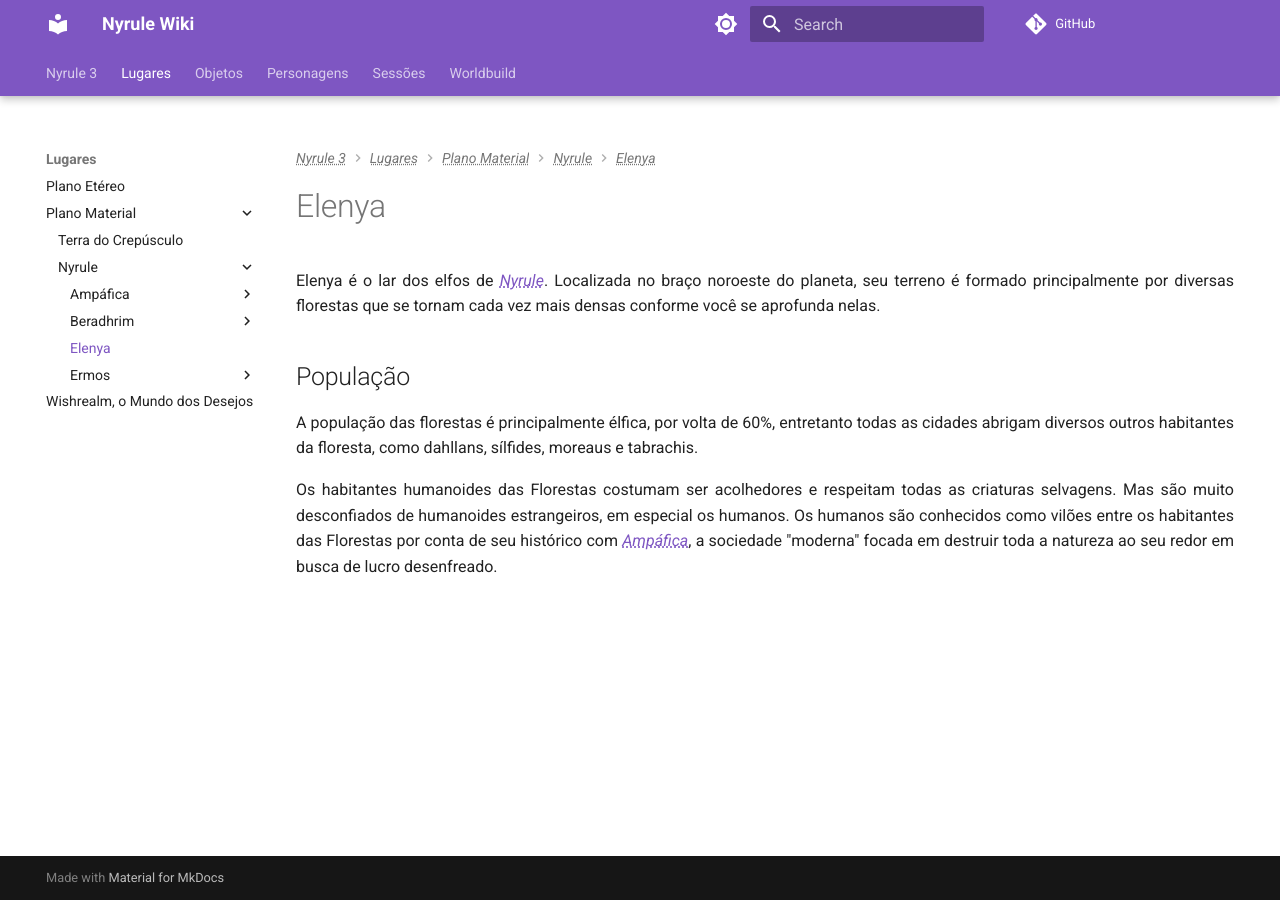
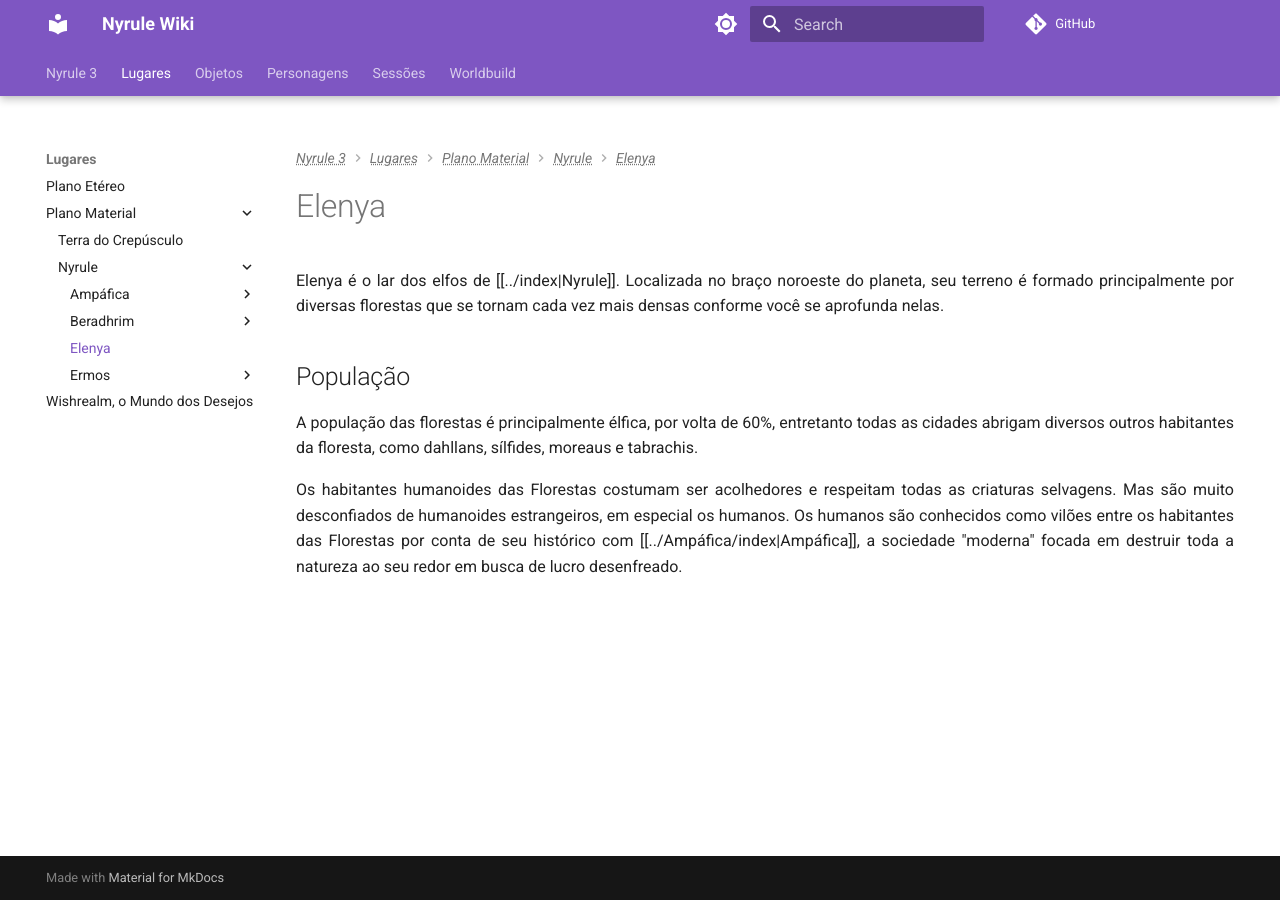
Before and after one commit to NiiMiyo/obsidian-nyrule3, an MkDocs documentation site: the page built from docs/Lugares/Plano Material/Nyrule/Elenya/index.md, in a window 1280 px wide. Built offline with MkDocs 1.6.1 and Material for MkDocs 9.7.7, drawn with Linux system fonts in a browser that asks for light colours; comment, search, counter and statistics services are not loaded.

Commit message:
PUSH NOTE : Elenya.md

```diff
--- a/docs/Lugares/Plano Material/Nyrule/Elenya/index.md
+++ b/docs/Lugares/Plano Material/Nyrule/Elenya/index.md
@@ -3,9 +3,9 @@ tags:
   - Lugar/Estado
 title: Elenya
 ---
-Elenya é o lar dos elfos de [Nyrule](../index.md). Localizada no braço noroeste do planeta, seu terreno é formado principalmente por diversas florestas que se tornam cada vez mais densas conforme você se aprofunda nelas.
+Elenya é o lar dos elfos de [[../index|Nyrule]]. Localizada no braço noroeste do planeta, seu terreno é formado principalmente por diversas florestas que se tornam cada vez mais densas conforme você se aprofunda nelas.
 
 ## População
 A população das florestas é principalmente élfica, por volta de 60%, entretanto todas as cidades abrigam diversos outros habitantes da floresta, como dahllans, sílfides, moreaus e tabrachis.
 
-Os habitantes humanoides das Florestas costumam ser acolhedores e respeitam todas as criaturas selvagens. Mas são muito desconfiados de humanoides estrangeiros, em especial os humanos. Os humanos são conhecidos como vilões entre os habitantes das Florestas por conta de seu histórico com [Ampáfica](../Amp%C3%A1fica/index.md), a sociedade "moderna" focada em destruir toda a natureza ao seu redor em busca de lucro desenfreado.
+Os habitantes humanoides das Florestas costumam ser acolhedores e respeitam todas as criaturas selvagens. Mas são muito desconfiados de humanoides estrangeiros, em especial os humanos. Os humanos são conhecidos como vilões entre os habitantes das Florestas por conta de seu histórico com [[../Ampáfica/index|Ampáfica]], a sociedade "moderna" focada em destruir toda a natureza ao seu redor em busca de lucro desenfreado.
```
